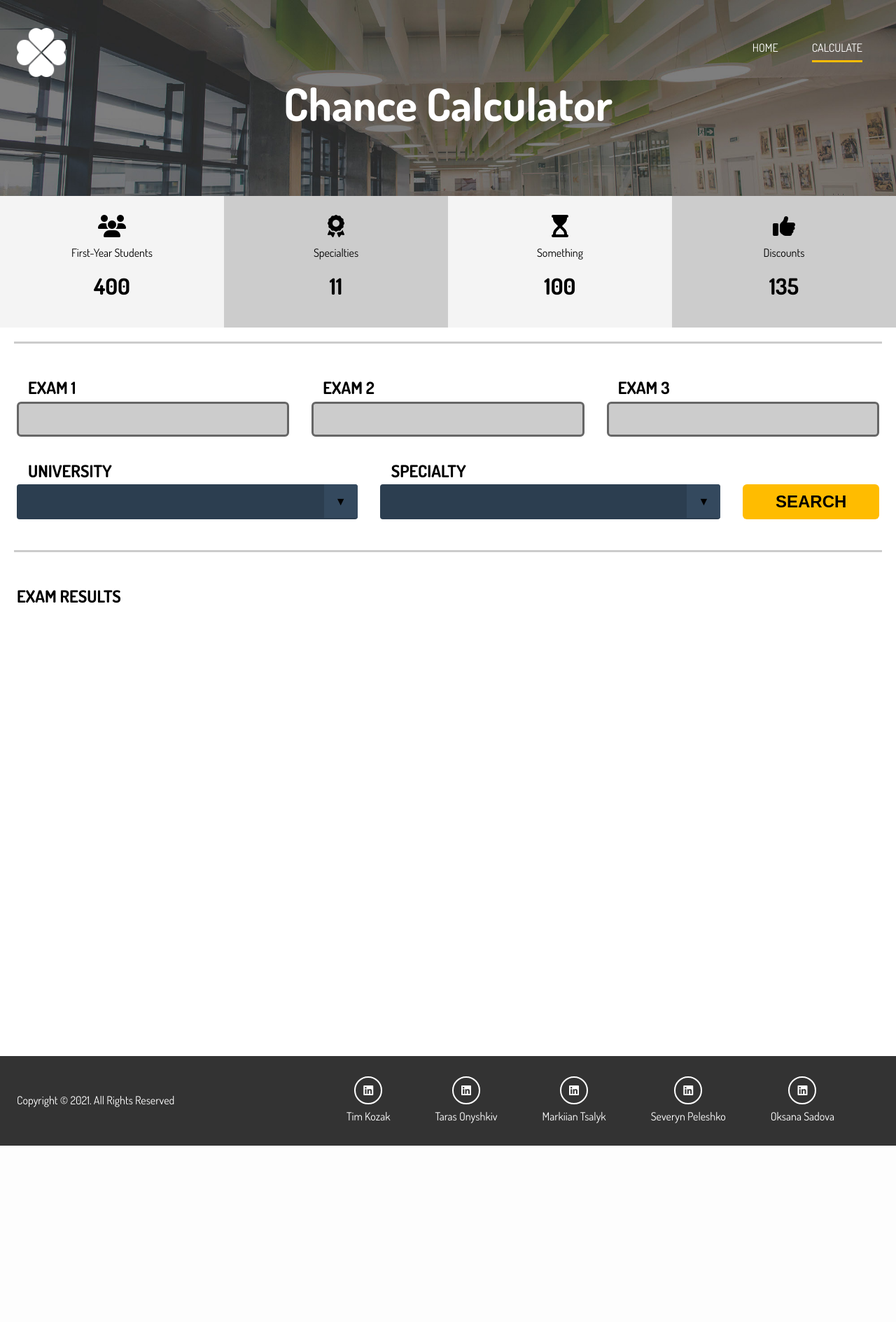
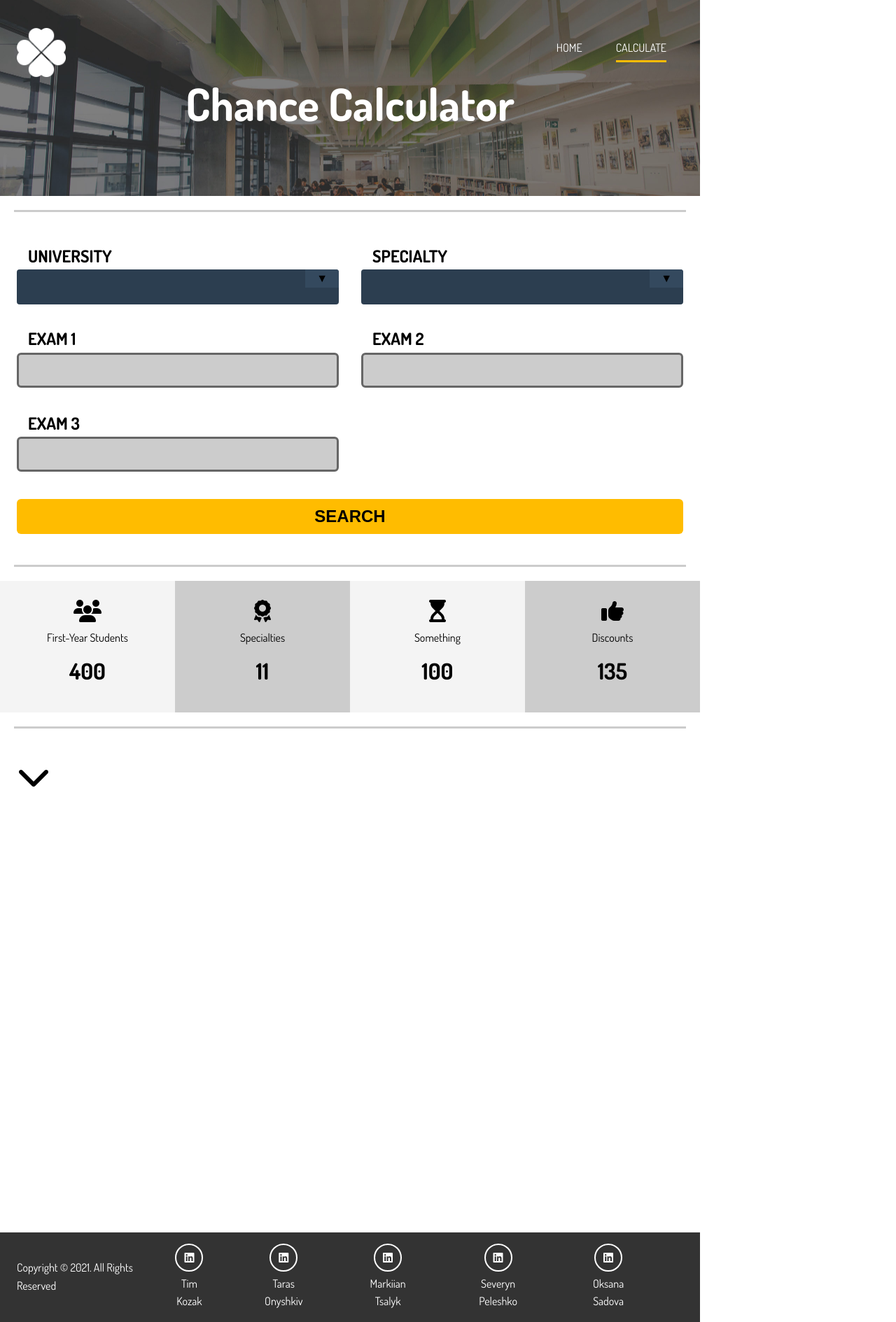
Before and after one commit to Tsalyk/vstup_project, a Flask app: page /chance_calculator in a window 1280 px wide. Shown: the whole page at 70% size. Before the commit the page ends 1637 px from the top, so only its background shows below. Run offline with Flask 2, Linux system fonts and the light colour scheme; some libraries are stand-ins or nearby versions.

Commit message:
changes in design

```diff
--- a/chance_flask/static/css/style.css
+++ b/chance_flask/static/css/style.css
@@ -1,6 +1,11 @@
 * {
   margin: 0;
   padding: 0;
+}
+
+body {
+  min-width: 1000px !important;
+  max-width: 1000px;
 }
 
 .container {
@@ -289,7 +294,7 @@ select::-ms-expand {
   display: flex;
   width: 100%;
   height: 50px;
-  line-height: 3;
+  /* line-height: 3; */
   margin-right: 2rem;
   font-weight: bold;
   background: #2c3e50;
@@ -297,6 +302,7 @@ select::-ms-expand {
   border-radius: 0.25em;
 }
 select {
+  width: 100%;
   flex: 1;
   padding: 0 3em;
   color: #fff;
@@ -325,7 +331,14 @@ select {
 .form-questions {
   display: grid;
   grid-gap: 2rem;
-  grid-template-columns: 5fr 5fr 2fr;
+  grid-template-columns: 3fr 3fr !important;
+}
+
+.select option {
+  font-size: 3rem;
+  font-weight: bold;
+  padding: 5px;
+  background: #5c5c5c;
 }
 
 .button-submit {
@@ -376,6 +389,12 @@ select {
   grid-template-columns: 1fr 1fr 1fr;
 }
 
+.form-questions.only-one {
+  display: grid;
+  grid-gap: 2rem;
+  grid-template-columns: 10fr;
+}
+
 .input-submit {
   position: relative;
   display: flex;
--- a/chance_flask/templates/chance.html
+++ b/chance_flask/templates/chance.html
@@ -32,6 +32,77 @@
       </div>
     </div>
   </header>
+
+  <div class="solid-line"></div>
+
+  <!-- Form -->
+  <section class="specialty-form">
+    <div class="form-content container">
+      <form action="/ucu_chance" method="POST">
+
+
+        <div class="form-questions">
+          <!-- University Select -->
+          <div>
+            <h1>UNIVERSITY</h1>
+            <div class="select">
+              <select name="slct" id="slct">
+                <option selected disabled></option>
+                <option value="3">Ukrainian Catholic University</option>
+              </select>
+            </div>
+          </div>
+          <!-- Specialty Select -->
+          <div>
+            <h1>SPECIALTY</h1>
+            <div class="select">
+              <select name="slct" id="slct">
+                <option selected disabled></option>
+                <option value="1">Computer Science</option>
+                <option value="2">Business Analytics</option>
+                <option value="3">Theology</option>
+                <option value="4">Culturology</option>
+                <option value="5">Philology</option>
+                <option value="6">History</option>
+                <option value="7">Law</option>
+                <option value="8">Ethics Politics</option>
+                <option value="9">Social Work</option>
+                <option value="10">Sociology</option>
+                <option value="11">Psychology</option>
+              </select>
+            </div>
+          </div>
+        </div>
+
+        <div class="some-margin"></div>
+
+        <div class="form-questions even-form">
+          <div>
+            <h1>EXAM 1</h1>
+            <input type="text" class="input-submit"></input>
+          </div>
+          <div>
+            <h1>EXAM 2</h1>
+            <input type="text" class="input-submit"></input>
+          </div>
+          <div>
+            <h1>EXAM 3</h1>
+            <input type="text" class="input-submit"></input>
+          </div>
+        </div>
+
+        <div class="only-one">
+          <!-- Submit -->
+          <div></div>
+          <h1 class="hidden-heading">SEARCH</h1>
+          <button type=" submit" class="button-submit">SEARCH</button>
+        </div>
+    </div>
+    </form>
+    </div>
+  </section>
+
+  <div class="solid-line"></div>
 
   <!-- Info Section -->
   <section id="home-b" class="text-center">
@@ -69,67 +140,9 @@
 
   <div class="solid-line"></div>
 
-  <!-- Form -->
-  <section class="specialty-form">
-    <div class="form-content container">
-      <form action="/ucu_chance" method="POST">
-
-        <div class="form-questions even-form">
-          <div>
-            <h1>EXAM 1</h1>
-            <input type="text" class="input-submit"></input>
-          </div>
-          <div>
-            <h1>EXAM 2</h1>
-            <input type="text" class="input-submit"></input>
-          </div>
-          <div>
-            <h1>EXAM 3</h1>
-            <input type="text" class="input-submit"></input>
-          </div>
-        </div>
-
-        <div class="some-margin"></div>
-
-        <div class="form-questions">
-          <!-- University Select -->
-          <div>
-            <h1>UNIVERSITY</h1>
-            <div class="select">
-              <select name="slct" id="slct">
-                <option selected disabled></option>
-                <option value="3">Ukrainian Catholic University</option>
-              </select>
-            </div>
-          </div>
-          <!-- Specialty Select -->
-          <div>
-            <h1>SPECIALTY</h1>
-            <div class="select">
-              <select name="slct" id="slct">
-                <option selected disabled></option>
-                <option value="1">Pure CSS</option>
-                <option value="2">No JS</option>
-                <option value="3">Nice!</option>
-              </select>
-            </div>
-          </div>
-          <!-- Submit -->
-          <div>
-            <h1 class="hidden-heading">SEARCH</h1>
-            <button type=" submit" class="button-submit">SEARCH</button>
-          </div>
-        </div>
-
-      </form>
-    </div>
-  </section>
-
-  <div class="solid-line"></div>
-
   <section class="personal-info">
     <div class="container">
-      <h1>EXAM RESULTS</h1>
+      <i class="fas fa-chevron-down fa-3x"></i>
     </div>
   </section>
 
```
